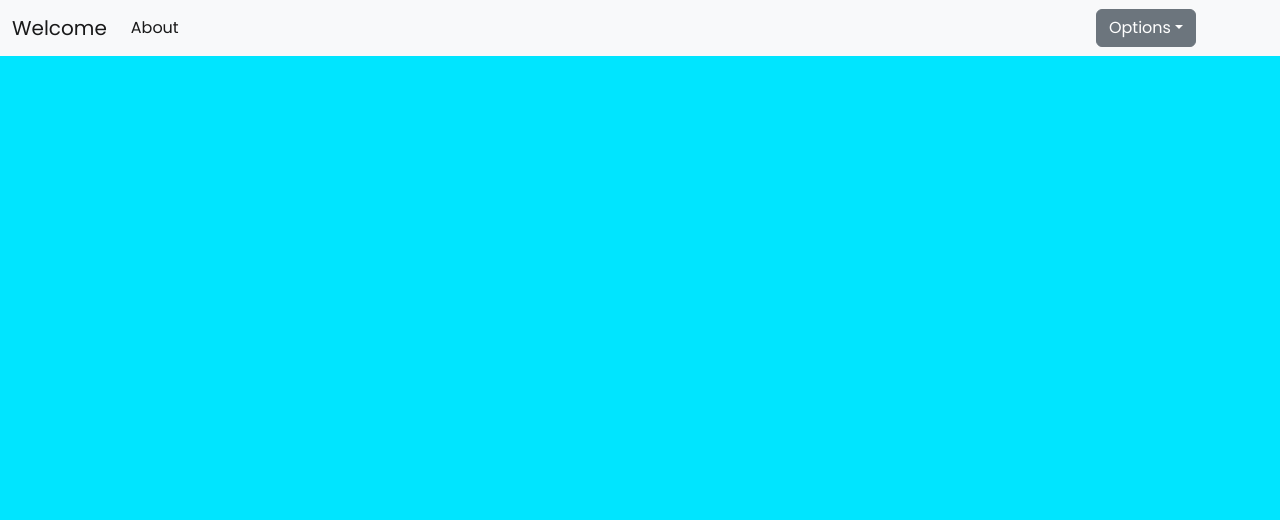
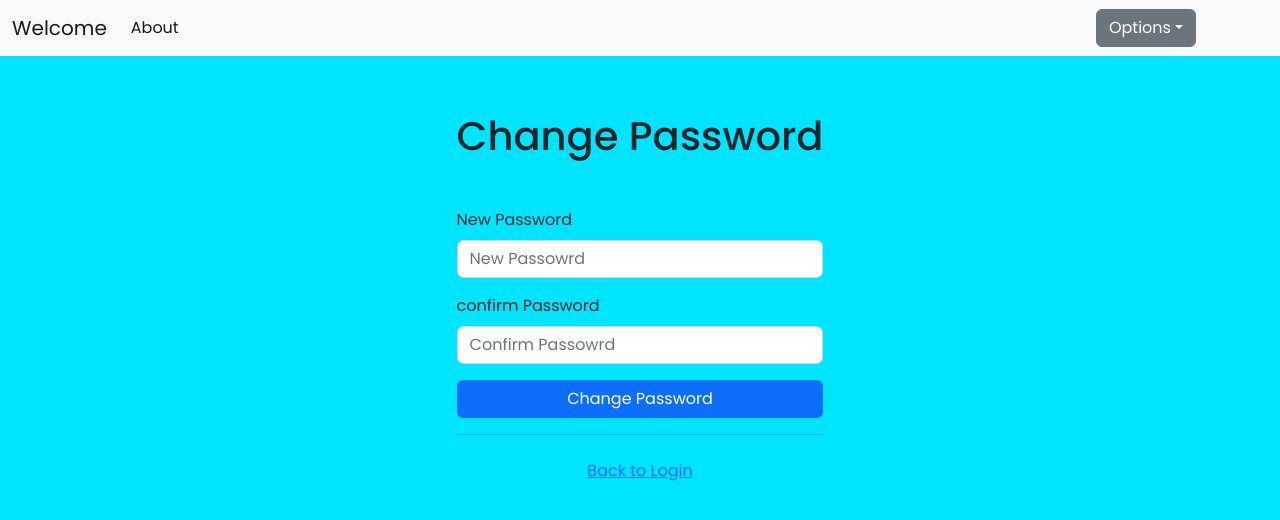
Before and after one commit to priyanshuarora595/url_shortener_frontend, a React (Create React App) app in the folder url_shortener/: page /ChangePassword in a window 1280 px wide. Shown: the top 520 px of the page. Built offline with nearby package versions, Linux system fonts and the light colour scheme; no server answers; sample sign-in values are in the browser's storage.

Commit message:
change password working

```diff
--- a/url_shortener/src/App.js
+++ b/url_shortener/src/App.js
@@ -17,6 +17,7 @@ import ResetPassword from "./components/Reset";
 
 
 import { BrowserRouter as Router , Routes , Route } from 'react-router-dom';
+import ChangePassword from "./components/ChangePassword";
 
 
 
@@ -50,6 +51,8 @@ function App() {
 
   if(String(window.location.pathname)==="/" || String(window.location.pathname)==="")
   {
+
+
     if(loggedIn){
       window.location.pathname="/user"
     }
@@ -57,16 +60,9 @@ function App() {
     //   window.location.pathname="/login"
     // )
   }
-  if(String(window.location.pathname)==="/user")
-  {
 
-    return(
-      <>
-      <UserDashboard />
-      </>
-    )
-  }
-  else{
+
+
     return(
       <>
     <Router>
@@ -79,6 +75,7 @@ function App() {
         <Route path="/password-reset" element={<Forgot />} />
         <Route path="/password-reset/*" element={<ResetPassword />} />
         <Route path="/user" element={<UserDashboard />} />
+        <Route path="/ChangePassword" element={<ChangePassword />} />
         <Route path = "/*" element={<RedirectTo/>} />
       </Routes>
 
@@ -86,7 +83,7 @@ function App() {
     </>
 );
 }
-}
+
 
 
 
--- /dev/null
+++ b/url_shortener/src/components/ChangePassword.js
@@ -0,0 +1,131 @@
+import { useState } from "react";
+import { FormLabel } from "react-bootstrap";
+import { Link } from "react-router-dom";
+
+
+function sleep(ms) {
+    return new Promise(resolve => setTimeout(resolve, ms));
+  }
+
+const ChangePassword = () => {
+
+    const loadLocalStorage = () =>{
+        let userData = localStorage.getItem("userData")
+        return userData;
+      }
+
+
+    const user = JSON.parse(loadLocalStorage());
+    if (!user) {
+        window.location.pathname="/login"
+      }
+
+    const [pass1, setpass1] = useState('');
+    const [pass2, setpass2] = useState('');
+    const [error, setError] = useState('');
+    const [message, setMessage] = useState('');
+
+
+    const PasswordReset = async() =>{
+
+
+        if(pass1!==pass2){
+            setError("Passwords does not match")
+        }
+
+        else if(pass1.length<8){
+            setError("password Length must be >= 8 characters")
+        }
+        else{
+
+            document.getElementById("pass1").value = "";
+            document.getElementById("pass2").value = "";
+            let result = await fetch(`${process.env.REACT_APP_BACKEND_URL}/user/ChangePassword`,
+            {
+                body : JSON.stringify({
+                "userId" : user._id,
+                "pass1" : pass1,
+                "pass2": pass2,
+            }),
+            method : "POST",
+            headers: {
+                'Accept': 'application/json',
+                'Content-Type': 'application/json'
+              },
+        });
+
+        result = await result.json();
+        console.log(result);
+        setMessage(result.message)
+        sleep(3000).then(() => {
+
+        if(result.status===200){
+            window.location.pathname = "";
+
+        }
+    })
+    }
+    }
+
+    return (
+        <div className="row g-0 auth-wrapper my-5">
+
+
+            <div className="col-12 col-md-7 col-lg-12 auth-main-col text-center">
+                <div className="d-flex flex-column align-content-end">
+                    <div className="auth-body mx-auto">
+                        <h1 style={{color : "red"}} >{error}</h1>
+                        <h1 style={{color : "red"}} >{message}</h1>
+                        <h1 className="mb-5">Change Password</h1>
+                        <div className="auth-form-container text-start">
+                            <form >
+                                <div className="email mb-3">
+                                    <FormLabel>New Password</FormLabel>
+                                    <input type="password"
+                                        className={`form-control`}
+                                        id="pass1"
+                                        name="pass1"
+
+                                        placeholder="New Passowrd"
+                                        onChange={(e) => {
+                                            setpass1(e.target.value);
+                                            setError("");
+                                            setMessage("");
+                                        }}
+                                    />
+                                </div>
+
+                                <div className="email mb-3">
+                                    <FormLabel>confirm Password</FormLabel>
+                                    <input type="password"
+                                        className={`form-control`}
+                                        id="pass2"
+                                        name="pass2"
+
+                                        placeholder="Confirm Passowrd"
+                                        onChange={(e) => {
+                                            setpass2(e.target.value);
+                                            setError("");
+                                            setMessage("");
+                                        }}
+                                    />
+                                </div>
+
+                                <div className="text-center">
+                                    <button type="button" id="forgot_btn" className="btn btn-primary w-100 theme-btn mx-auto" onClick={PasswordReset}>Change Password</button>
+                                </div>
+                            </form>
+
+                            <hr />
+                            <div className="auth-option text-center pt-2"><Link className="text-link" to="/login" >Back to Login</Link></div>
+
+                        </div>
+                    </div>
+                </div>
+            </div>
+
+        </div>
+    );
+}
+
+export default ChangePassword;
--- a/url_shortener/src/components/Header.js
+++ b/url_shortener/src/components/Header.js
@@ -46,6 +46,7 @@ export const Header = (props) => {
   </button>
   <ul className="dropdown-menu">
     <li><Link to="/" className="nav-link dropdown-item" onClick={logoutFunction}>Logout</Link></li>
+    <li><Link to="/ChangePassword" className="nav-link dropdown-item" >Change Password</Link></li>
     <li><Link className="nav-link dropdown-item" onClick={() => {setShow(true);console.log("show")}}>Delete Account</Link>
       <UserDelModal onClose = {() => setShow(false)} show={show} /></li>
 
--- a/url_shortener/src/components/UserDashboard.js
+++ b/url_shortener/src/components/UserDashboard.js
@@ -2,9 +2,6 @@ import React from "react";
 import { AllUrls } from './allUrls';
 // import {Redirect} from './components/Redirect'
 import { AddUrl } from './addUrl';
-import {Header} from './Header';
-// import {Footer} from './Footer';
-import { BrowserRouter as Router  } from 'react-router-dom';
 
 
 
@@ -26,9 +23,9 @@ export const UserDashboard = () => {
     return(
         <>
         {/* <h1>hellow</h1> */}
-        <Router>
+        {/* <Router> */}
 
-        <Header />
+        {/* <Header /> */}
         {loadLocalStorage() &&
         <>
         <div className='container'>
@@ -41,7 +38,7 @@ export const UserDashboard = () => {
         }
 
 
-        </Router>
+        {/* </Router> */}
         </>
     )
 
```
